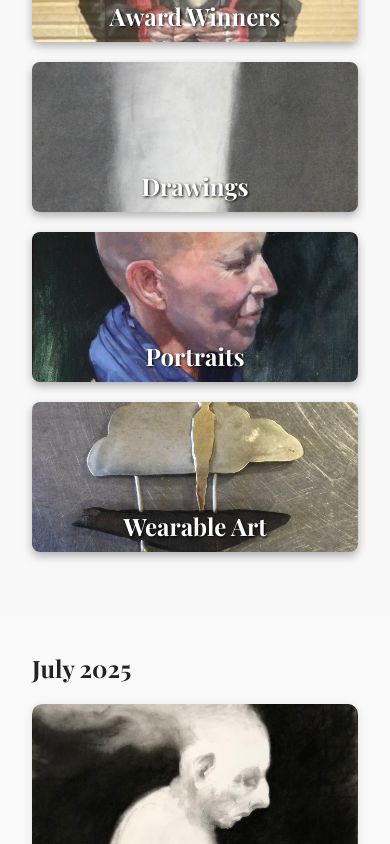
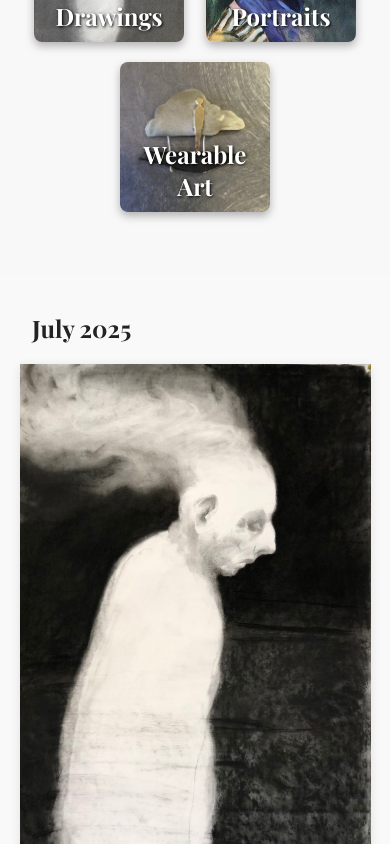
Before and after one commit to SapporoAlex/Dagny-Portfolio, a React (Vite) app: page / in a window 390 px wide. Shown: the part 1260-2104 px from the top of the page. Built offline with nearby package versions, Linux system fonts and the light colour scheme.

Commit message:
Add files via upload

```diff
--- a/src/index.css
+++ b/src/index.css
@@ -3,6 +3,11 @@ body {
   margin: 0;
   padding: 0;
   background-color: rgb(240 240 240);
+}
+
+a {
+  text-decoration: none;
+  color: cornsilk;
 }
 
 * {
@@ -161,8 +166,18 @@ header .btn:hover {
 
 /* gallery-section (where the pictures are) */
 
+#gallery-section {
+  display: flex;
+  gap: 20px;
+  margin: 0 auto;
+  justify-content: center;
+}
+
 .work-list {
   padding: 1rem 2rem 4rem 2rem;
+  max-width: 1200px;
+  margin: 0 auto;
+  justify-content: center;
   background-color: #f9f9f9;
 }
 
@@ -171,35 +186,35 @@ header .btn:hover {
   font-size: 2rem;
   margin-bottom: 2rem;
 }
+
 .image-grid {
   display: grid;
-  grid-template-columns: repeat(auto-fit, minmax(250px, 1fr));
+  grid-template-columns: repeat(auto-fit, minmax(400px, 1fr));
   gap: 20px;
-  justify-items: center; /* center items in grid cells */
+  max-width: 900px; /* Limits to roughly 2 columns */
+  margin: 0 auto;
 }
 
+/* Make sure image cards maintain aspect ratio */
 .image-card {
-  width: min(250px 90%);
-  overflow: hidden;
-  border-radius: 10px;
-  background: white;
-  box-shadow: 0 2px 10px rgba(0, 0, 0, 0.1);
-  cursor: pointer;
-  transition: transform 0.3s ease, box-shadow 0.3s ease;
-}
-
-.image-card:hover {
-  transform: scale(1.05);
-  box-shadow: 0 4px 20px rgba(0, 0, 0, 0.2);
+  width: 100%;
+  align-content: center;
+  /* Remove any fixed height so images can be their natural size */
 }
 
 .image-card img {
-  max-width: 100%;
-  height: auto;
-  aspect-ratio: 1/1;
-  object-fit: cover;
-  border-radius: 6px;
-  display: block; /* removes bottom spacing */
+  width: 100%;
+  height: auto; /* This maintains aspect ratio */
+  display: block;
+  transition: transform 0.3s ease, box-shadow 0.3s ease;
+  z-index: 1;
+}
+
+.image-card img:hover {
+  transform: scale(1.15);
+  box-shadow: 0 4px 20px rgba(0, 0, 0, 0.2);
+  cursor: pointer;
+  z-index: 1000;
 }
 
 /* Modal styles */
@@ -220,7 +235,7 @@ header .btn:hover {
 .modal img {
   max-width: 90%;
   max-height: 90%;
-  border-radius: 10px;
+  border-radius: 0px;
 }
 
 .close-btn {
@@ -245,8 +260,49 @@ footer {
 /* ✅ Mobile styles */
 @media (max-width: 600px) {
   .gallery-btn {
-    width: 90dvw;
+    display: grid;
+    width: 150px;
     height: 150px;
     aspect-ratio: auto; /* Disable square aspect for mobile layout */
   }
+
+  .gallery-btn h2 {
+    text-align: center;
+  }
+
+  .image-grid {
+    grid-template-columns: 1fr; /* Single column on mobile */
+    gap: 30px;
+  }
+
+  .image-card {
+    width: 90dvw;
+    height: auto;
+    overflow: fit-content;
+    border-radius: 0px;
+    background: white;
+    box-shadow: 0 2px 10px rgba(0, 0, 0, 0.1);
+    cursor: pointer;
+    transition: none;
+  }
+
+  .image-card img:hover {
+    transform: scale(1.00);
+    box-shadow: 0 4px 20px rgba(0, 0, 0, 0.2);
+    cursor: auto;
+  }
+
+  .image-card img {
+    max-width: 100%;
+    height: auto;
+    aspect-ratio:unset;
+    object-fit: cover;
+    display: flex; /* removes bottom spacing */
+  }
+
+  .modal {
+    display: none;
+  }
+
+
 }
```
